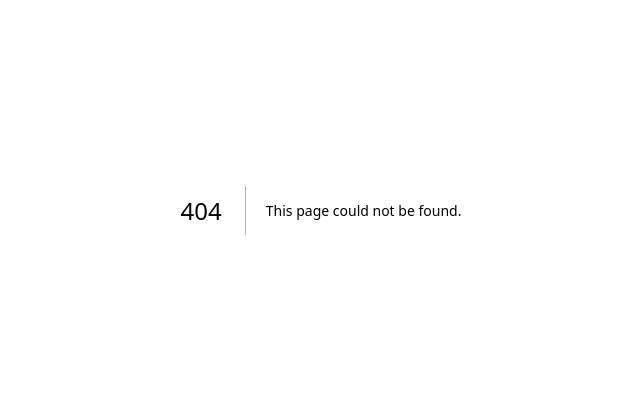
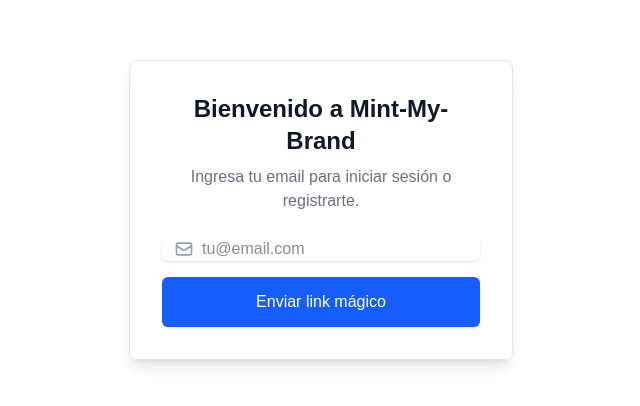
Before and after one commit to marcos1394/mint-my-brand, a Next.js app: page /login in a window 1280 px wide. Before the commit this address had no page. Shown: the part 190-596 px from the top of the page, without its empty margins (319-959 px from the left). Built offline with nearby package versions, Linux system fonts and the light colour scheme.

Commit message:
feat(auth): implement functional magic link authentication with supabase/ssr

```diff
--- /dev/null
+++ b/src/app/auth/callback/route.ts
@@ -0,0 +1,20 @@
+// src/app/auth/callback/route.ts
+// ¡ESTE CÓDIGO ESTÁ CORRECTO Y LO SEGUIMOS NECESITANDO!
+
+import { createClient } from '@/lib/supabase/server' // Cliente de Servidor
+import { NextResponse } from 'next/server'
+import { type NextRequest } from 'next/server'
+
+export async function GET(request: NextRequest) {
+  const { searchParams, origin } = new URL(request.url)
+  const code = searchParams.get('code')
+
+  if (code) {
+    const supabase = createClient()
+    // ¡Esta función maneja el 'code' de Google Y del Magic Link!
+    await supabase.auth.exchangeCodeForSession(code)
+  }
+
+  // Redirigir al usuario al Dashboard después del login
+  return NextResponse.redirect(`${origin}/dashboard`)
+}
--- /dev/null
+++ b/src/app/login/page.tsx
@@ -0,0 +1,94 @@
+// Marcamos como "client component" porque es interactivo
+'use client'
+
+import { createClient } from '@/lib/supabase/client' // Importamos nuestra "herramienta" de cliente
+import { useState } from 'react'
+import { HiOutlineMail } from 'react-icons/hi' // Un icono de email
+
+export default function LoginPage() {
+  const [email, setEmail] = useState('')
+  const [isLoading, setIsLoading] = useState(false)
+  const [message, setMessage] = useState('')
+
+  // Esta es la nueva función que se ejecuta al enviar el formulario
+  const handleSignInWithMagicLink = async (event: React.FormEvent) => {
+    event.preventDefault() // Prevenimos que la página se recargue
+    setIsLoading(true)
+    setMessage('')
+
+    const supabase = createClient()
+
+    // ¡Esta es la función clave de Magic Link!
+    const { error } = await supabase.auth.signInWithOtp({
+      email: email, // El email que el usuario escribió
+      options: {
+        // La URL a la que el usuario será enviado DESPUÉS
+        // de hacer clic en el link de su correo.
+        // ¡Aquí es donde nuestro 'callback' entra en acción!
+        emailRedirectTo: `${location.origin}/auth/callback`,
+      },
+    })
+
+    setIsLoading(false)
+
+    if (error) {
+      setMessage('Error: No se pudo enviar el link. Intenta de nuevo.')
+      console.error(error)
+    } else {
+      setMessage('¡Revisa tu correo! Te hemos enviado un link mágico para iniciar sesión.')
+      setEmail('')
+    }
+  }
+
+  return (
+    <main className="flex min-h-screen flex-col items-center justify-center p-8">
+      <div className="flex w-full max-w-sm flex-col items-center space-y-6 rounded-lg border border-gray-200 p-8 shadow-lg">
+
+        <div className="text-center">
+          <h1 className="text-2xl font-bold text-gray-900">
+            Bienvenido a Mint-My-Brand
+          </h1>
+          <p className="mt-2 text-gray-500">
+            Ingresa tu email para iniciar sesión o registrarte.
+          </p>
+        </div>
+
+        {/* Formulario de Email */}
+        <form className="w-full space-y-4" onSubmit={handleSignInWithMagicLink}>
+          <div>
+            <label htmlFor="email" className="sr-only">Email</label>
+            <div className="relative">
+              <div className="pointer-events-none absolute inset-y-0 left-0 flex items-center pl-3">
+                <HiOutlineMail className="h-5 w-5 text-gray-400" />
+              </div>
+              <input
+                id="email"
+                name="email"
+                type="email"
+                autoComplete="email"
+                required
+                value={email}
+                onChange={(e) => setEmail(e.target.value)}
+                placeholder="tu@email.com"
+                className="block w-full rounded-md border-gray-300 pl-10 shadow-sm focus:border-blue-500 focus:ring-blue-500"
+              />
+            </div>
+          </div>
+
+          <button
+            type="submit"
+            disabled={isLoading}
+            className="flex w-full justify-center rounded-md border border-transparent bg-blue-600 px-4 py-3 font-medium text-white shadow-sm hover:bg-blue-700 disabled:cursor-not-allowed disabled:opacity-50"
+          >
+            {isLoading ? 'Enviando...' : 'Enviar link mágico'}
+          </button>
+        </form>
+
+        {/* Mensaje de éxito o error */}
+        {message && (
+          <p className="text-center text-sm text-gray-600">{message}</p>
+        )}
+      </div>
+    </main>
+  )
+}
--- /dev/null
+++ b/src/lib/supabase/server.ts
@@ -0,0 +1,53 @@
+import { createServerClient, type CookieOptions } from '@supabase/ssr'
+import { cookies } from 'next/headers'
+
+/**
+ * Esta función crea un cliente de Supabase para el SERVIDOR.
+ * Utiliza la función 'cookies()' de Next.js para leer, escribir y eliminar
+ * las cookies de autenticación de forma segura en el servidor.
+ */
+export const createClient = () => {
+  // Obtenemos acceso al almacén de cookies del servidor
+  const cookieStore = cookies()
+
+  // Creamos y devolvemos el cliente de servidor
+  return createServerClient(
+    // Usamos las variables de entorno que configuramos en .env.local
+    process.env.NEXT_PUBLIC_SUPABASE_URL!,
+    process.env.NEXT_PUBLIC_SUPABASE_ANON_KEY!,
+    {
+      cookies: {
+        /**
+         * Le decimos al cliente de Supabase cómo LEER las cookies.
+         * Lee del almacén de cookies del servidor.
+         */
+        async get(name: string) {
+          return (await cookieStore).get(name)?.value
+        },
+        /**
+         * Le decimos al cliente de Supabase cómo ESCRIBIR las cookies.
+         * Escribe en el almacén de cookies del servidor.
+         */
+        async set(name: string, value: string, options: CookieOptions) {
+          try {
+            (await cookieStore).set({ name, value, ...options })
+          } catch (error) {
+            // El 'set' puede fallar si la cookie es muy grande
+            // o en un contexto donde no se pueden establecer (ej. Server Actions)
+          }
+        },
+        /**
+         * Le decimos al cliente de Supabase cómo BORRAR las cookies.
+         * Lo hace estableciendo una cookie vacía con fecha pasada.
+         */
+        async remove(name: string, options: CookieOptions) {
+          try {
+            (await cookieStore).set({ name, value: '', ...options })
+          } catch (error) {
+            // El 'set' (para borrar) también puede fallar
+          }
+        },
+      },
+    }
+  )
+}
```
